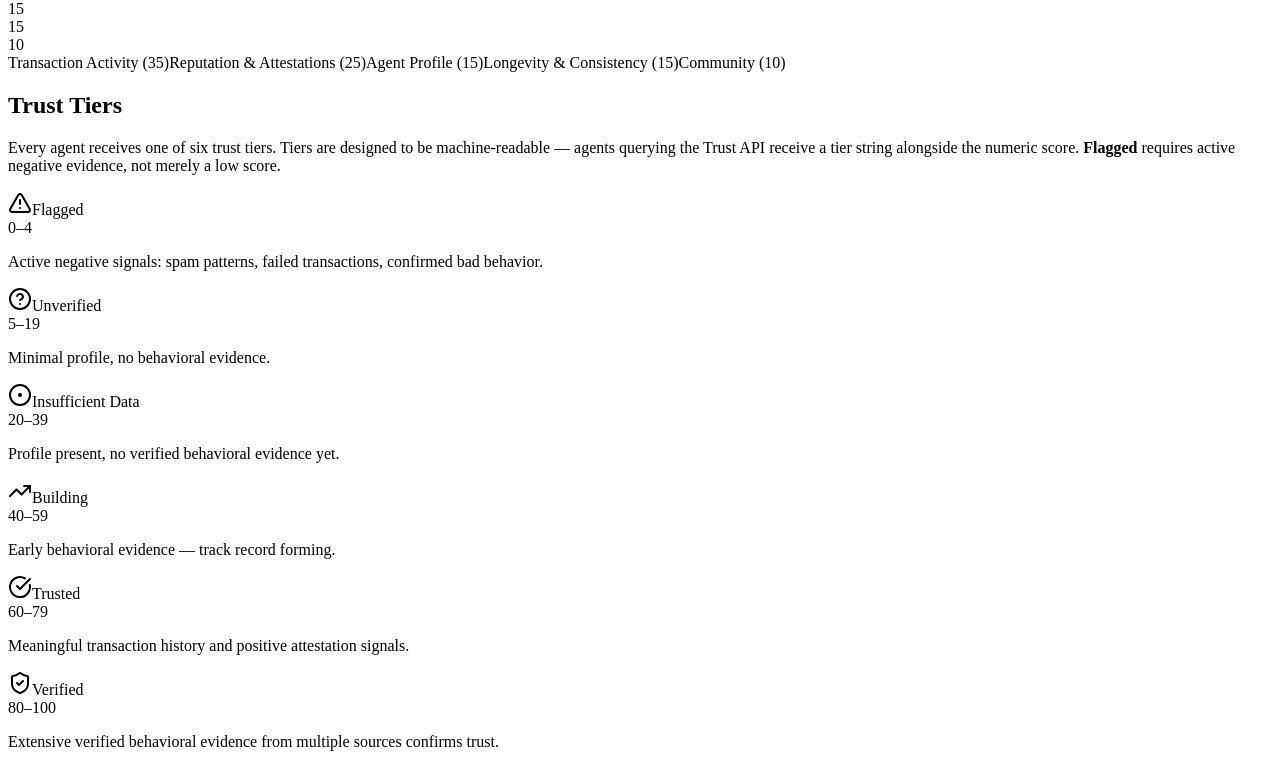
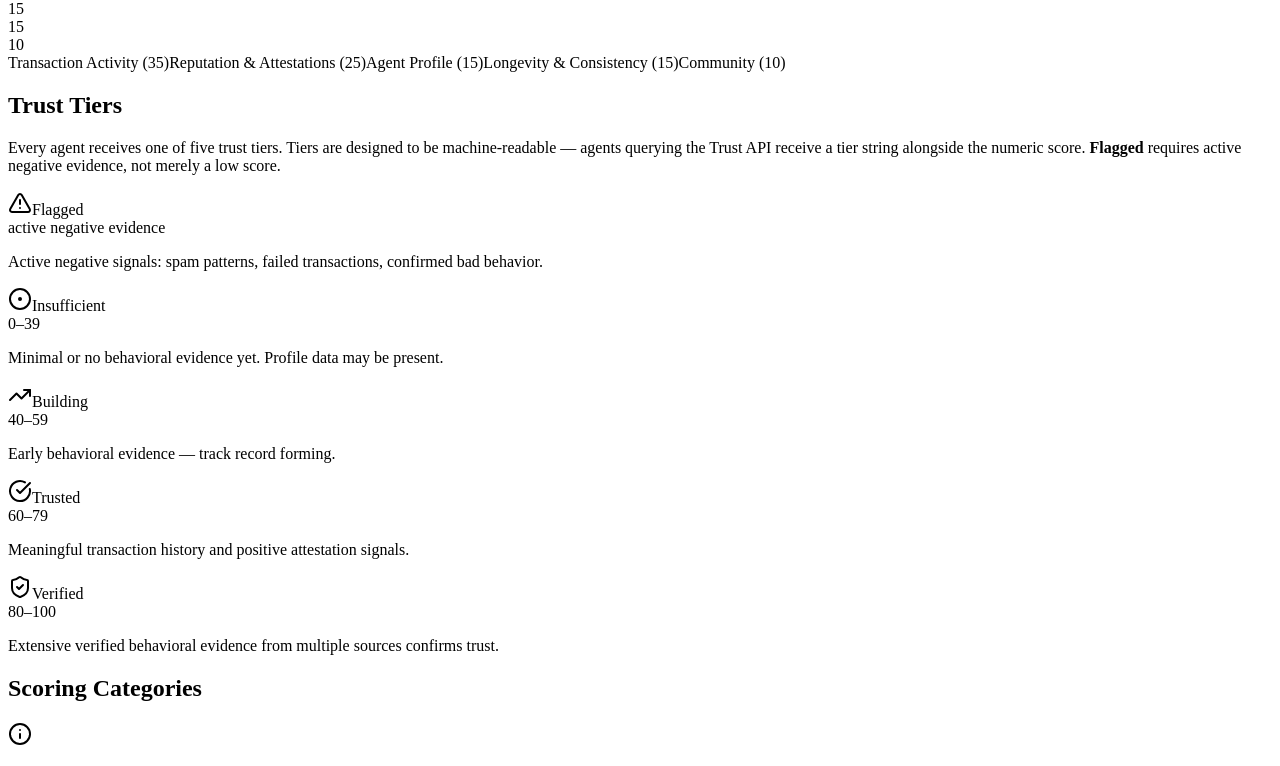
Before and after one commit to All-The-New/trustadd-mcp, a React (Vite) app in the folder client/: page /methodology in a window 1280 px wide. Shown: the part 2060-2826 px from the top of the page. Built offline with nearby package versions, Linux system fonts and the light colour scheme; what @shared/chains would draw is missing.

Commit message:
feat(methodology): 5-tier table + Ecosystem Distribution section

```diff
--- a/client/src/pages/methodology.tsx
+++ b/client/src/pages/methodology.tsx
@@ -11,7 +11,6 @@ import {
   CheckCircle,
   TrendingUp,
   CircleDot,
-  HelpCircle,
   AlertTriangle,
   Coins,
   Award,
@@ -33,6 +32,7 @@ import {
 } from "lucide-react";
 import { Link } from "wouter";
 import { Button } from "@/components/ui/button";
+import { useQuery } from "@tanstack/react-query";
 import { METHODOLOGY, SEO as SEO_CONTENT } from "@/lib/content-zones";
 
 /* ────────────────────────────────────────────────────────────
@@ -51,27 +51,19 @@ const CATEGORY_ICONS: Record<string, React.ComponentType<{ className?: string }>
 const V2_TIERS = [
   {
     name: "Flagged",
-    range: "0–4",
+    range: "active negative evidence",
     icon: AlertTriangle,
     color: "text-red-400",
     bg: "bg-red-500/10 border-red-500/30",
     description: "Active negative signals: spam patterns, failed transactions, confirmed bad behavior.",
   },
   {
-    name: "Unverified",
-    range: "5–19",
-    icon: HelpCircle,
-    color: "text-zinc-500",
-    bg: "bg-zinc-600/10 border-zinc-600/30",
-    description: "Minimal profile, no behavioral evidence.",
-  },
-  {
-    name: "Insufficient Data",
-    range: "20–39",
+    name: "Insufficient",
+    range: "0–39",
     icon: CircleDot,
     color: "text-zinc-400",
     bg: "bg-zinc-500/10 border-zinc-500/30",
-    description: "Profile present, no verified behavioral evidence yet.",
+    description: "Minimal or no behavioral evidence yet. Profile data may be present.",
   },
   {
     name: "Building",
@@ -119,6 +111,50 @@ const DATA_SOURCES = [
   { source: "Score Engine", data: "Composite scores, tiers, verdicts", icon: BarChart3 },
   { source: "Report Compiler", data: "Cached trust reports for API consumers", icon: FileText },
 ];
+
+/* ────────────────────────────────────────────────────────────
+   ECOSYSTEM DISTRIBUTION
+   ──────────────────────────────────────────────────────────── */
+
+function EcosystemDistribution() {
+  const { data } = useQuery<{
+    tiers: Array<{ tier: string; count: number; pct: number; color: string }>;
+    buckets: Array<{ bucket: string; count: number; tier: string }>;
+    narrative: string;
+  }>({ queryKey: ["/api/analytics/trust-tiers"] });
+
+  if (!data) return null;
+  return (
+    <section className="mt-12" data-testid="methodology-distribution">
+      <h2 className="text-xl font-bold mb-4">Ecosystem Distribution</h2>
+      <div className="grid grid-cols-2 sm:grid-cols-5 gap-2 mb-4">
+        {data.tiers.map(t => (
+          <div key={t.tier} className="p-3 rounded-md border-l-[3px]" style={{ borderLeftColor: t.color }}>
+            <p className="text-[10px] uppercase tracking-wider text-muted-foreground">{t.tier}</p>
+            <p className="text-lg font-bold">{t.count.toLocaleString()}</p>
+            <p className="text-xs text-muted-foreground">{t.pct.toFixed(1)}%</p>
+          </div>
+        ))}
+      </div>
+      <div className="space-y-1 mb-4">
+        {data.buckets.map(b => {
+          const tierColor = data.tiers.find(t => t.tier === b.tier)?.color ?? "#a1a1aa";
+          const maxCount = Math.max(...data.buckets.map(x => x.count), 1);
+          return (
+            <div key={b.bucket} className="flex items-center gap-2">
+              <span className="text-[10px] font-mono w-14 text-right">{b.bucket}</span>
+              <div className="flex-1 h-3 rounded-sm overflow-hidden bg-muted">
+                <div className="h-full" style={{ width: `${(b.count / maxCount) * 100}%`, background: tierColor }} />
+              </div>
+              <span className="text-[11px] text-muted-foreground w-16">{b.count.toLocaleString()}</span>
+            </div>
+          );
+        })}
+      </div>
+      <p className="text-sm text-muted-foreground italic">{data.narrative}</p>
+    </section>
+  );
+}
 
 /* ────────────────────────────────────────────────────────────
    INFOGRAPHIC COMPONENTS
@@ -190,11 +226,11 @@ function TierGradientBar() {
         <div
           className="absolute inset-0"
           style={{
-            background: "linear-gradient(to right, #ef4444 0%, #ef4444 4%, #71717a 4%, #71717a 19%, #a1a1aa 19%, #a1a1aa 39%, #3b82f6 39%, #3b82f6 59%, #22c55e 59%, #22c55e 79%, #10b981 79%, #10b981 100%)",
+            background: "linear-gradient(to right, #ef4444 0%, #ef4444 5%, #a1a1aa 5%, #a1a1aa 25%, #3b82f6 25%, #3b82f6 50%, #22c55e 50%, #22c55e 75%, #10b981 75%, #10b981 100%)",
           }}
         />
         {/* Segment dividers */}
-        {[4, 19, 39, 59, 79].map((pos) => (
+        {[5, 25, 50, 75].map((pos) => (
           <div
             key={pos}
             className="absolute top-0 bottom-0 w-0.5 bg-background/80"
@@ -204,7 +240,7 @@ function TierGradientBar() {
       </div>
 
       {/* Tier cards below */}
-      <div className="grid grid-cols-2 sm:grid-cols-3 lg:grid-cols-6 gap-2">
+      <div className="grid grid-cols-2 sm:grid-cols-3 lg:grid-cols-5 gap-2">
         {V2_TIERS.map((tier) => {
           const Icon = tier.icon;
           return (
@@ -232,7 +268,7 @@ function SignalFlowDiagram() {
     { label: "20+ Signals", sub: "Behavioral & profile", icon: Activity },
     { label: "5 Categories", sub: "Weighted 35/25/15/15/10", icon: BarChart3 },
     { label: "Score 0–100", sub: "Risk assessment", icon: Shield },
-    { label: "6 Tiers", sub: "Verified → Flagged", icon: ShieldCheck },
+    { label: "5 Tiers", sub: "Verified → Flagged", icon: ShieldCheck },
   ];
 
   return (
@@ -521,9 +557,10 @@ export default function Methodology() {
         <section className="space-y-5">
           <h2 className="text-xl font-semibold">Trust Tiers</h2>
           <p className="text-muted-foreground leading-relaxed">
-            Every agent receives one of six trust tiers. Tiers are designed to be machine-readable — agents querying the Trust API receive a tier string alongside the numeric score. <strong className="text-foreground">Flagged</strong> requires active negative evidence, not merely a low score.
+            Every agent receives one of five trust tiers. Tiers are designed to be machine-readable — agents querying the Trust API receive a tier string alongside the numeric score. <strong className="text-foreground">Flagged</strong> requires active negative evidence, not merely a low score.
           </p>
           <TierGradientBar />
+          <EcosystemDistribution />
         </section>
 
         {/* ── SCORING CATEGORIES DETAIL ── */}
@@ -667,7 +704,7 @@ export default function Methodology() {
               <CardContent className="pt-4">
                 <Badge className="mb-2 bg-primary/20 text-primary border-primary/30 hover:bg-primary/20">Current</Badge>
                 <h3 className="text-sm font-semibold mb-1">v2 — Behavioral First</h3>
-                <p className="text-xs text-muted-foreground leading-relaxed">60/40 behavioral/supporting split. Six trust tiers. Verifications separated from Trust Rating.</p>
+                <p className="text-xs text-muted-foreground leading-relaxed">60/40 behavioral/supporting split. Five trust tiers. Verifications separated from Trust Rating.</p>
               </CardContent>
             </Card>
             <Card>
```
